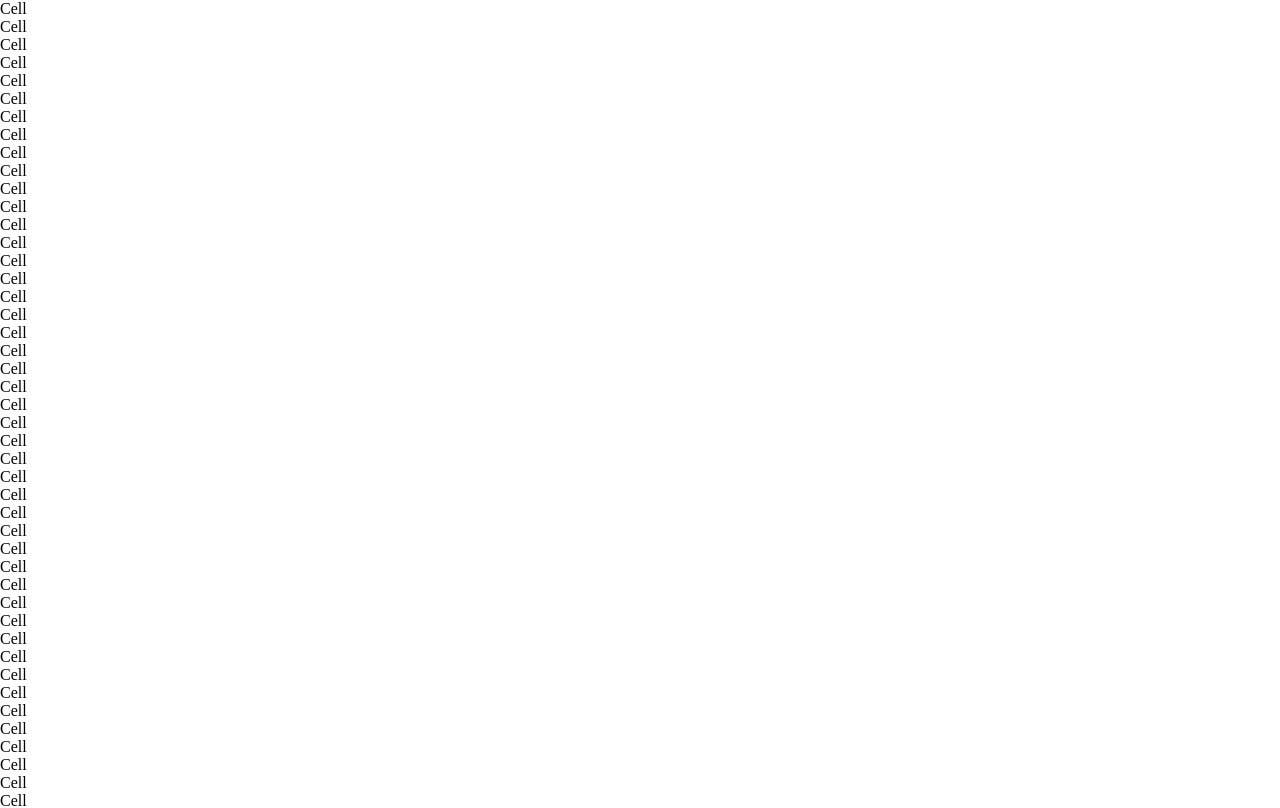
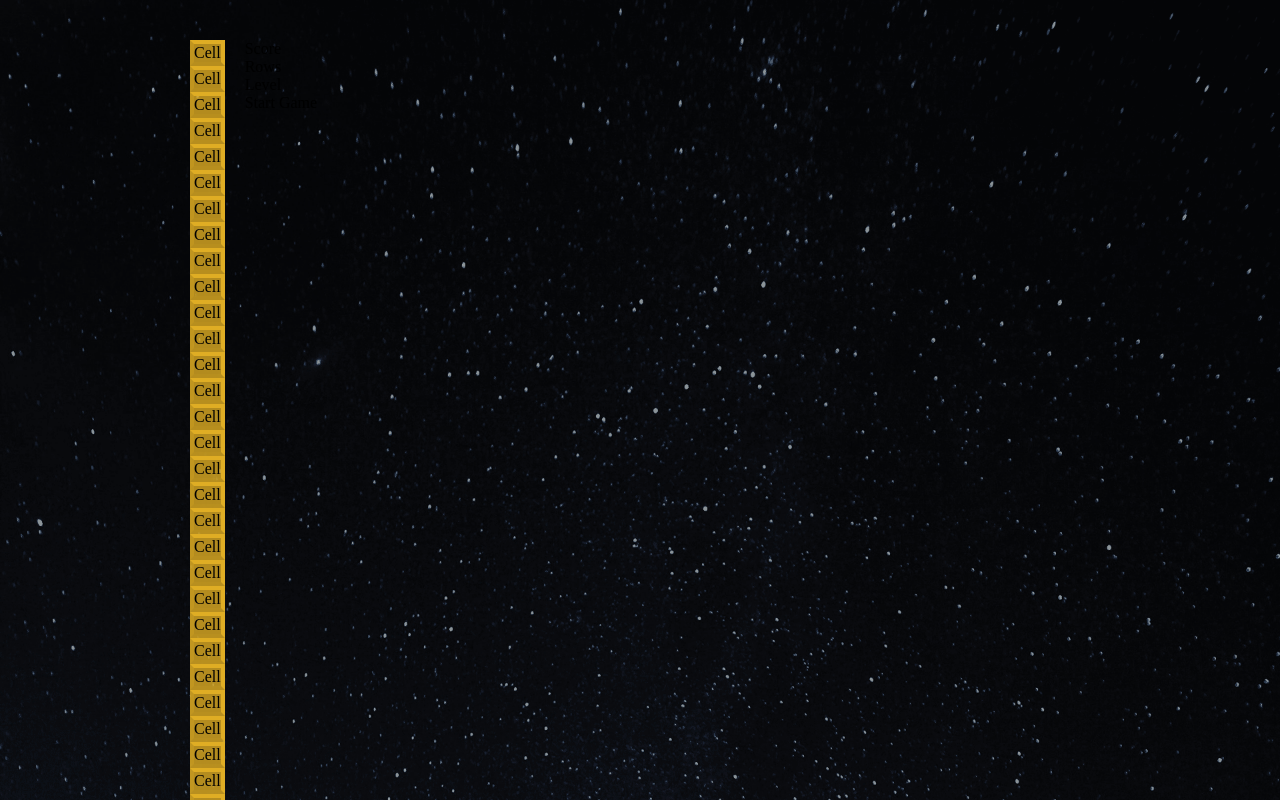
Before and after one commit to Codeurs2020/rogue-game, a React (Create React App) app: page / in a window 1280 px wide. Shown: the top 808 px of the page. Built offline with nearby package versions, Linux system fonts and the light colour scheme.

Commit message:
styled components done

```diff
--- a/src/App.css
+++ /dev/null
@@ -1,38 +0,0 @@
-.App {
-  text-align: center;
-}
-
-.App-logo {
-  height: 40vmin;
-  pointer-events: none;
-}
-
-@media (prefers-reduced-motion: no-preference) {
-  .App-logo {
-    animation: App-logo-spin infinite 20s linear;
-  }
-}
-
-.App-header {
-  background-color: #282c34;
-  min-height: 100vh;
-  display: flex;
-  flex-direction: column;
-  align-items: center;
-  justify-content: center;
-  font-size: calc(10px + 2vmin);
-  color: white;
-}
-
-.App-link {
-  color: #61dafb;
-}
-
-@keyframes App-logo-spin {
-  from {
-    transform: rotate(0deg);
-  }
-  to {
-    transform: rotate(360deg);
-  }
-}
--- a/src/components/Cell.js
+++ b/src/components/Cell.js
@@ -1,12 +1,17 @@
 import React from 'react';
+
+import { StyledCell } from './styles/StyledCell';
+
+import { TETROMINOS } from '../tetrominos';
+
 
 
 
 const Cell = ({ type }) => (
 
-	<div>
+	<StyledCell type={'L'} color={TETROMINOS['L'].color}>
 	Cell
-	</div>
+	</StyledCell>
 
 
 
--- a/src/components/Tetris.js
+++ b/src/components/Tetris.js
@@ -8,6 +8,8 @@ import StartButton from './StartButton';
 
 import { createStage } from '../gameHelpers';
 
+import { StyledTetrisWrapper, StyledTetris } from './styles/StyledTetris';
+
 
 
 
@@ -16,7 +18,9 @@ const Tetris = () => {
 
 	return (
 
-		<div>
+		<StyledTetrisWrapper>
+
+		<StyledTetris>
 
 		<Stage stage={createStage()} />
 
@@ -38,10 +42,10 @@ const Tetris = () => {
 		 </aside>
 
 
+		</StyledTetris>
 
 
-
-		</div>
+		</StyledTetrisWrapper>
 
 	)
 }
--- /dev/null
+++ b/src/components/styles/StyledCell.js
@@ -0,0 +1,24 @@
+import styled from 'styled-components';
+
+
+
+
+
+export const StyledCell = styled.div`
+
+  width: auto;
+  background: rgba(${props => props.color}, 0.8);
+
+  border: ${props => (props.type === 0 ? '0px solid' : '4px solid')};
+
+
+  border-bottom-color: rgba(${props => props.color}, 0.1);
+
+   border-right-color: rgba(${props => props.color}, 1);
+
+   border-top-color: rgba(${props => props.color}, 1);
+
+   border-left-color: rgba(${props => props.color}, 0.3);
+
+
+`
--- /dev/null
+++ b/src/components/styles/StyledTetris.js
@@ -0,0 +1,52 @@
+import styled from 'styled-components';
+
+
+import bgImage from '../../img/bg.png';
+
+
+
+
+
+
+export const StyledTetrisWrapper = styled.div`
+
+  width: 100vw;
+  height: 100vh;
+  background: url(${bgImage}) #000;
+
+  background-size: cover;
+
+  overflow: hidden;
+
+
+
+
+`
+
+
+export const StyledTetris = styled.div`
+
+   display: flex;
+   align-items: flex-start;
+
+   padding: 40px;
+
+   margin: 0 auto;
+
+   max-width: 900px;
+
+
+
+   aside {
+
+   	width: 100%;
+   	max-width: 200px;
+   	display: block;
+   	padding: 0 20px;
+
+
+
+   }
+
+
+`
```
